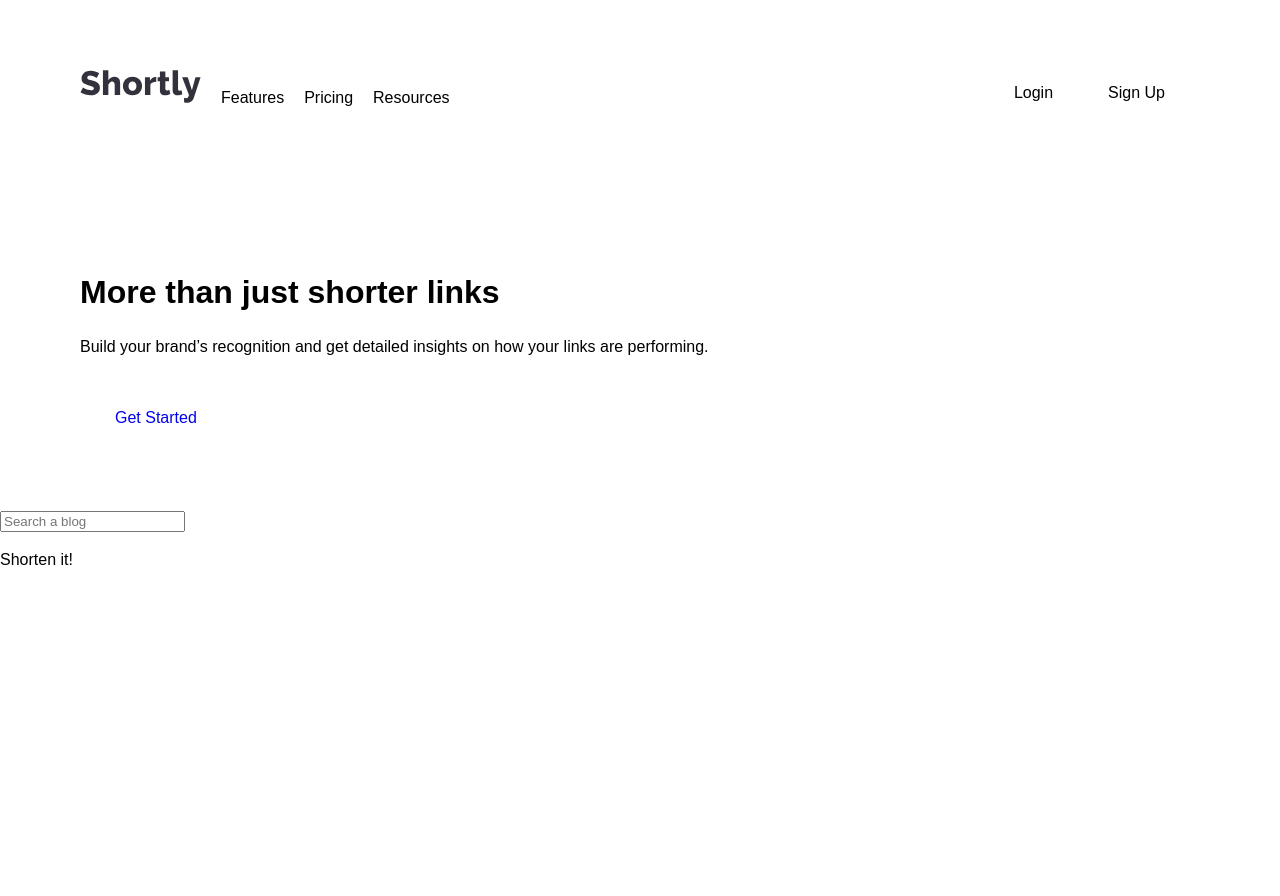
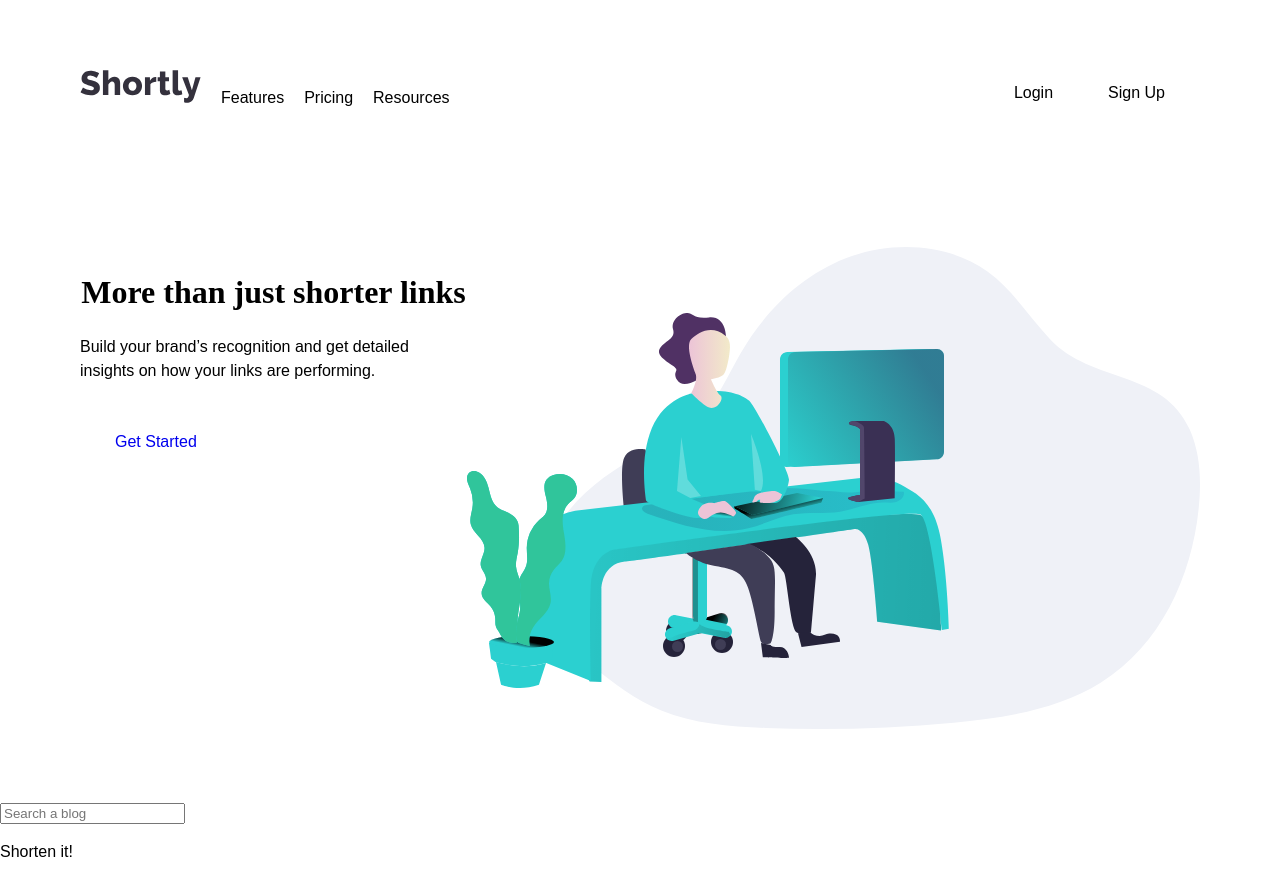
Before and after one commit to Abdulkareemoj/url-shortener-fementor, a React (Vite) app: page / in a window 1280 px wide. Shown: the top 896 px of the page. Before the commit the page ends 800 px from the top, so only its background shows below. Built offline with nearby package versions, Linux system fonts and the light colour scheme.

Commit message:
hero fix

```diff
--- a/src/components/Hero.jsx
+++ b/src/components/Hero.jsx
@@ -1,22 +1,31 @@
 import React from "react";
 
+import image from "../images/illustration-working.svg";
 
 export default function navbar() {
   return (
 
 
-<section class="hero">
-<div class="container">
-  <div class="heroimage"></div>
+<section className="hero">
+<div className="container">
 
-  <div class="herotext containerpall">
-  <h1>More than just shorter links</h1>
+  <div className="containerpall flex">
+
+    <div>
+  <h1 className ="herotext">More than just shorter links</h1>
     <p>
     Build your brand’s recognition and get detailed insights
 on how your links are performing.
     </p>
-    <a href="#" class="button cta">Get Started</a>
+    <a href="#" className="button">Get Started</a>
+   </div>
+
+    <div>
+    <img src={image} alt="illustration-working" />
+    </div>
+
   </div>
+
 </div>
 </section>
   );
--- a/src/scss/_hero.scss
+++ b/src/scss/_hero.scss
@@ -10,11 +10,13 @@
 
 	&text {
 		text-align: center;
-
-		@include divisions-up(large) {
-			flex: 2;
-			order: 1;
-			text-align: left;
-		}
+		// font-size: 5rem;
+font-family: $family;
+font-weight: $weights;
+		// @include divisions-up(large) {
+		// 	flex: 2;
+		// 	order: 1;
+		// 	text-align: left;
+		// }
 	}
 }
--- a/src/scss/_variables.scss
+++ b/src/scss/_variables.scss
@@ -1,5 +1,15 @@
+//colors
 $red: hsl(0, 87%, 67%);
 $gray: hsl(0, 0%, 75%);
 $grayishViolet: hsl(257, 7%, 63%);
 $darkBlue: hsl(255, 11%, 22%);
 $darkViolet: hsl(260, 8%, 14%);
+
+//Typography
+
+//Body Copy
+$fontsize: 18px;
+
+//Fonts
+$family: Poppins;//(https://fonts.google.com/specimen/Poppins)
+$weights: 500, 700;
```
